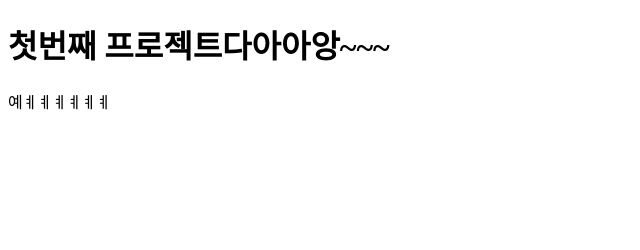
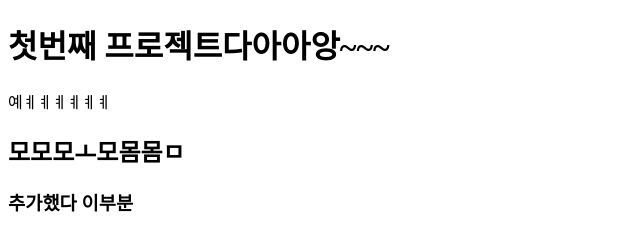
Before and after one commit to greatanteater/first-noona, a plain HTML site: page index.html in a window 1280 px wide. Shown: the whole page, without its empty margins (0-640 px from the left). Drawn offline with Linux system fonts and the light colour scheme.

Commit message:
second commit

```diff
--- a/index.html
+++ b/index.html
@@ -9,5 +9,12 @@
   <body>
     <h1>첫번째 프로젝트다아아앙~~~</h1>
     <p>예ㅖㅖㅖㅖㅖㅖ</p>
+    <h2>
+        모모모ㅗ모몸몸ㅁ
+
+        <h3>
+            추가했다 이부분
+        </h3>
+    </h2>
   </body>
 </html>
```
